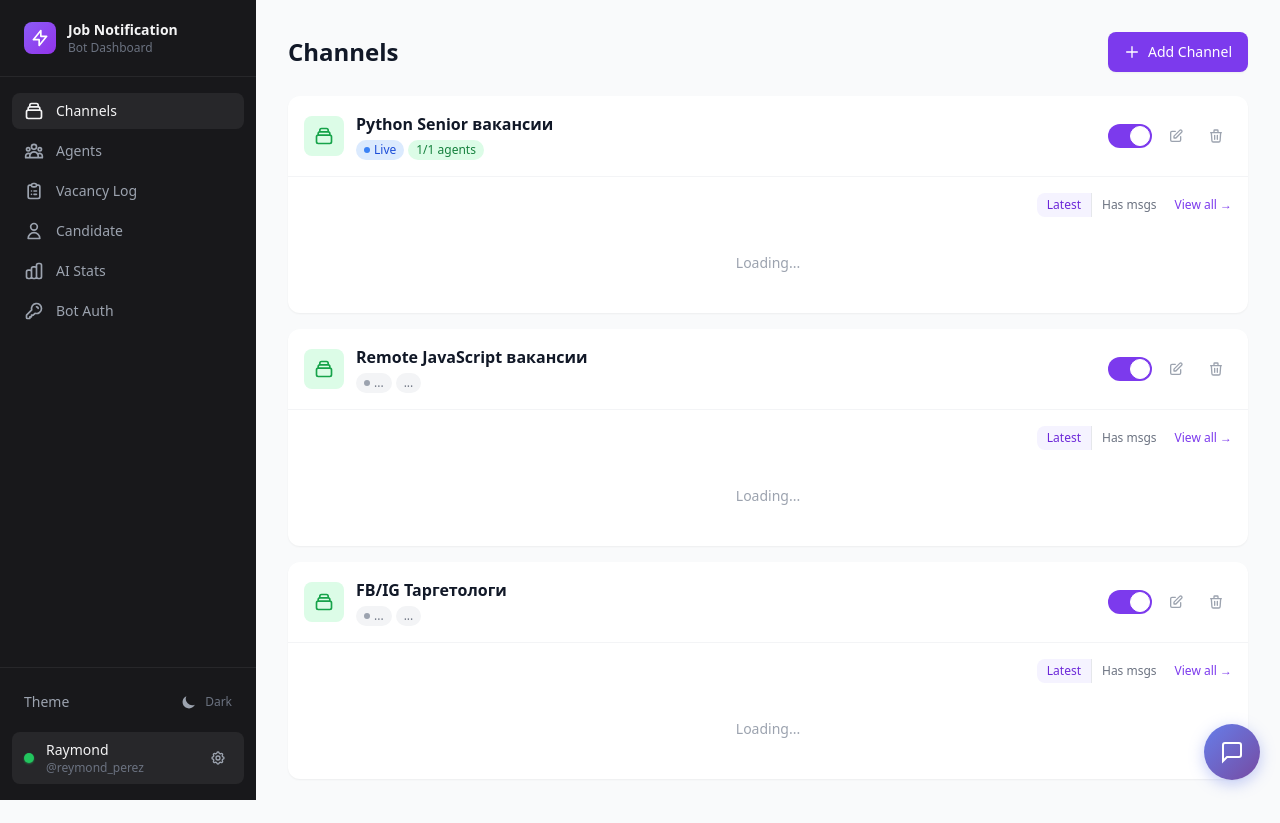
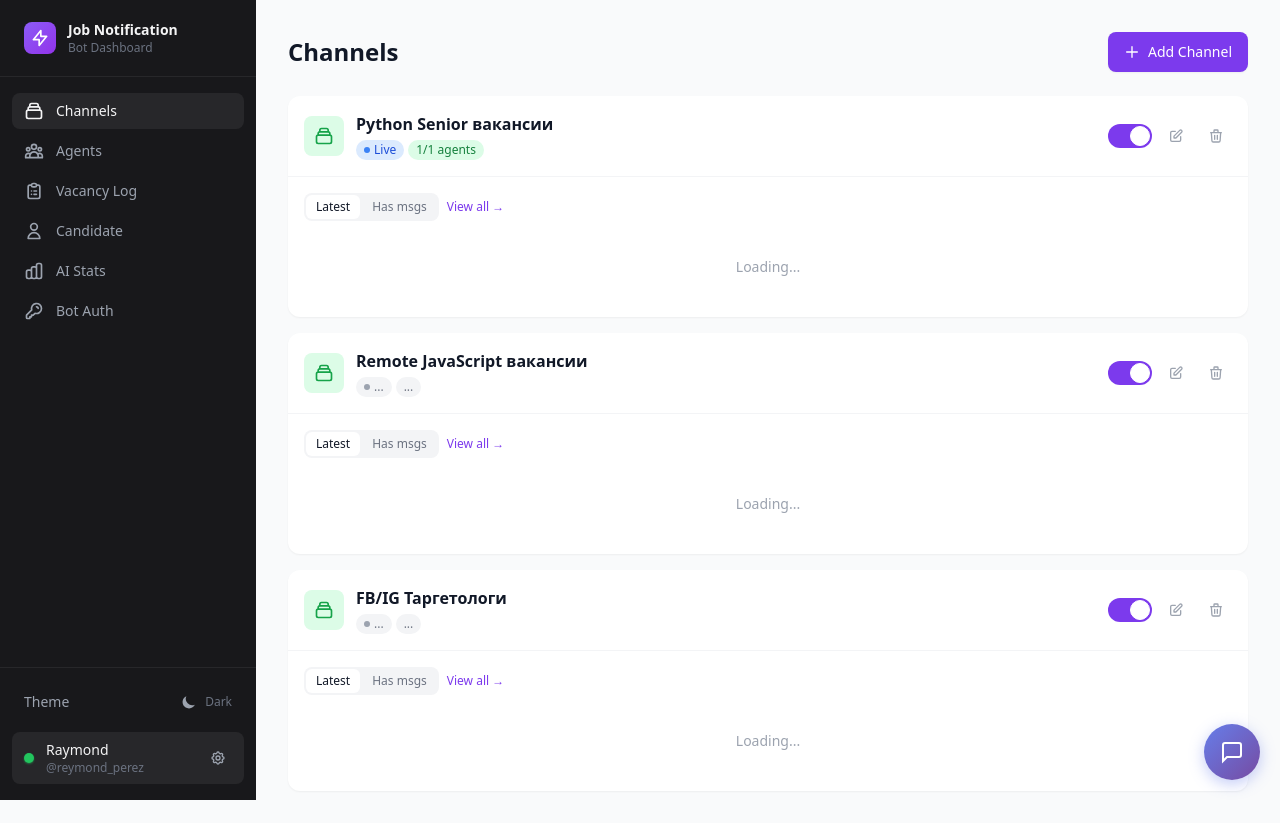
Before and after one commit to kbrejes/telegram_rassylshik, a FastAPI app: page / in a window 1280 px wide. Before the commit the page ends 800 px from the top, so only its background shows below. Run offline with FastAPI, Linux system fonts and the light colour scheme; data that the repository does not hold is empty; some libraries are stand-ins or nearby versions.

Commit message:
Fix sort buttons styling and move to left

```diff
--- a/web/templates/channels_list_new.html
+++ b/web/templates/channels_list_new.html
@@ -239,15 +239,12 @@
 
                         <!-- Vacancy Peek Section -->
                         <div class="p-3 sm:p-4" id="vacancy-peek-{{ channel.id }}">
-                            <div class="flex items-center justify-between gap-2 mb-3">
-                                <div></div>
-                                <div class="flex items-center gap-2">
-                                    <div class="flex rounded-lg  overflow-hidden">
-                                        <button class="px-2 sm:px-2.5 py-1 text-xs font-medium bg-violet-50 dark:bg-dark-700 text-violet-700 dark:text-white border-r border-gray-200 dark:border-dark-600 sort-btn active" onclick="sortVacancies('latest')" id="sort-latest">Latest</button>
-                                        <button class="px-2 sm:px-2.5 py-1 text-xs font-medium text-gray-500 dark:text-gray-400 hover:bg-gray-50 dark:hover:bg-dark-700 sort-btn" onclick="sortVacancies('messages')" id="sort-messages">Has msgs</button>
-                                    </div>
-                                    <a href="/vacancy-log" class="text-xs text-violet-600 dark:text-accent hover:text-violet-800 dark:hover:text-violet-400 font-medium whitespace-nowrap">View all →</a>
+                            <div class="flex items-center gap-2 mb-3">
+                                <div class="flex rounded-lg bg-gray-100 dark:bg-dark-700 p-0.5 gap-0.5">
+                                    <button class="px-2 sm:px-2.5 py-1 text-xs font-medium rounded-md bg-white dark:bg-dark-600 text-gray-900 dark:text-white sort-btn active" onclick="sortVacancies('latest')" id="sort-latest">Latest</button>
+                                    <button class="px-2 sm:px-2.5 py-1 text-xs font-medium rounded-md text-gray-500 dark:text-gray-400 hover:bg-gray-200 dark:hover:bg-dark-600 sort-btn" onclick="sortVacancies('messages')" id="sort-messages">Has msgs</button>
                                 </div>
+                                <a href="/vacancy-log" class="text-xs text-violet-600 dark:text-accent hover:text-violet-800 dark:hover:text-violet-400 font-medium whitespace-nowrap">View all →</a>
                             </div>
 
                             <!-- Vacancy Table -->
@@ -450,17 +447,20 @@
             const isDark = document.documentElement.classList.contains('dark');
 
             document.querySelectorAll('.sort-btn').forEach(btn => {
-                btn.classList.remove('active', 'bg-violet-50', 'text-violet-700', 'bg-dark-700', 'text-white');
-                btn.classList.add('text-gray-500', 'hover:bg-gray-50');
-                if (isDark) btn.classList.add('hover:bg-dark-700');
+                btn.classList.remove('active', 'bg-white', 'bg-dark-600', 'text-gray-900', 'text-white');
+                btn.classList.add('text-gray-500');
+                if (isDark) {
+                    btn.classList.add('text-gray-400');
+                }
             });
             const activeBtn = document.getElementById(`sort-${sortBy}`);
+            activeBtn.classList.remove('text-gray-500', 'text-gray-400');
+            activeBtn.classList.add('active');
             if (isDark) {
-                activeBtn.classList.add('active', 'bg-dark-700', 'text-white');
+                activeBtn.classList.add('bg-dark-600', 'text-white');
             } else {
-                activeBtn.classList.add('active', 'bg-violet-50', 'text-violet-700');
+                activeBtn.classList.add('bg-white', 'text-gray-900');
             }
-            activeBtn.classList.remove('text-gray-500', 'hover:bg-gray-50', 'hover:bg-dark-700');
 
             renderVacancies();
         }
```
